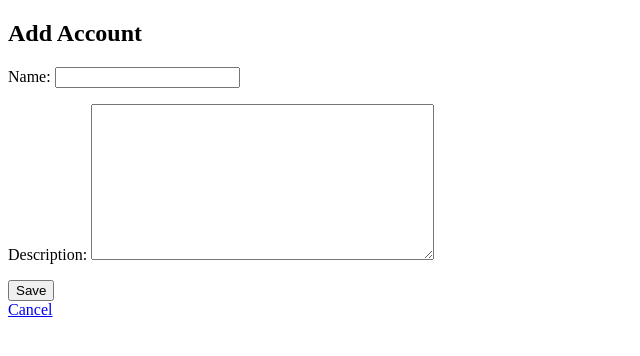
After one commit to eddipa/pft, a Django app: page /finance/accounts/new/ in a window 1280 px wide. The commit adds this page. Shown: the top 356 px of the page, without its empty margins (0-640 px from the left). Run offline with Django 5.2, Linux system fonts and the light colour scheme; the visitor is signed in with stand-in values (Sample User, id 1).

Commit message:
finance: accounts crud added

```diff
--- /dev/null
+++ b/finance/accounts_views.py
@@ -0,0 +1,43 @@
+from django.shortcuts import render, redirect, get_object_or_404
+from django.contrib.auth.decorators import login_required
+
+from .models import TransactionAccount
+from .forms import TransactionAccountForm
+
+@login_required
+def account_list(request):
+    accounts = TransactionAccount.objects.filter(user=request.user)
+    return render(request, 'finance/accounts/account_list.html', {'accounts': accounts})
+
+@login_required
+def create_account(request):
+    if request.method == 'POST':
+        form = TransactionAccountForm(request.POST)
+        if form.is_valid():
+            account = form.save(commit=False)
+            account.user = request.user
+            account.save()
+            return redirect('finance:account_list')
+    else:
+        form = TransactionAccountForm()
+    return render(request, 'finance/accounts/account_form.html', {'form': form, 'title': 'Add Account'})
+
+@login_required
+def edit_account(request, pk):
+    account = get_object_or_404(TransactionAccount, pk=pk, user=request.user)
+    if request.method == 'POST':
+        form = TransactionAccountForm(request.POST, instance=account)
+        if form.is_valid():
+            form.save()
+            return redirect('finance:account_list')
+    else:
+        form = TransactionAccountForm(instance=account)
+    return render(request, 'finance/accounts/account_form.html', {'form': form, 'title': 'Edit Account'})
+
+@login_required
+def delete_account(request, pk):
+    account = get_object_or_404(TransactionAccount, pk=pk, user=request.user)
+    if request.method == 'POST':
+        account.delete()
+        return redirect('finance:account_list')
+    return render(request, 'finance/accounts/account_confirm_delete.html', {'account': account})
--- a/finance/forms.py
+++ b/finance/forms.py
@@ -29,3 +29,15 @@ class TransactionCategoryForm(forms.ModelForm):
         super().__init__(*args, **kwargs)
         if user:
             self.fields['name' ,'description'].queryset = TransactionCategory.objects.filter(user=user)
+
+
+class TransactionAccountForm(forms.ModelForm):
+    class Meta:
+        model = TransactionAccount
+        fields = ['name', 'description']
+
+    def __init__(self, *args, **kwargs):
+        user = kwargs.pop('user', None)  # Pull the user from passed-in kwargs
+        super().__init__(*args, **kwargs)
+        if user:
+            self.fields['name' ,'description'].queryset = TransactionAccount.objects.filter(user=user)
--- a/finance/models.py
+++ b/finance/models.py
@@ -11,6 +11,7 @@ class TransactionAccount(models.Model):
     )
     name = models.CharField(max_length=100)
     description = models.TextField(blank=True, null=True)
+    is_default = models.BooleanField(default=False)
     created_at = models.DateTimeField(default=timezone.now)
 
     class Meta:
--- /dev/null
+++ b/finance/templates/finance/accounts/account_form.html
@@ -0,0 +1,10 @@
+{% extends 'base.html' %}
+{% block content %}
+<h2>{{ title }}</h2>
+<form method="post">
+  {% csrf_token %}
+  {{ form.as_p }}
+  <button type="submit">Save</button>
+</form>
+<a href="{% url 'finance:account_list' %}">Cancel</a>
+{% endblock %}
--- a/finance/templates/finance/dashboard.html
+++ b/finance/templates/finance/dashboard.html
@@ -42,6 +42,6 @@
 </table>
 
 <a href="{% url 'finance:add_transaction' %}">+ Add Transaction</a>
-<br>
 <p><a href="{% url 'finance:category_list' %}">Manage Categories</a></p>
+<p><a href="{% url 'finance:account_list' %}">Manage Accounts</a></p>
 {% endblock %}
--- a/finance/urls.py
+++ b/finance/urls.py
@@ -9,6 +9,12 @@ from .views import (
     create_category,
     edit_category,
     delete_category,
+)
+from .views import (
+    account_list,
+    create_account,
+    edit_account,
+    delete_account,
 )
 
 
@@ -26,4 +32,9 @@ urlpatterns = [
     path('categories/new/', create_category, name='create_category'),
     path('categories/<int:pk>/edit/', edit_category, name='edit_category'),
     path('categories/<int:pk>/delete/', delete_category, name='delete_category'),
+
+    path('accounts/', account_list, name='account_list'),
+    path('accounts/new/', create_account, name='create_account'),
+    path('accounts/<int:pk>/edit/', edit_account, name='edit_account'),
+    path('accounts/<int:pk>/delete/', delete_account, name='delete_account'),
 ]
```
Also changed, not shown: finance/categories_views.py (added, +44 -0 lines), finance/templates/finance/accounts/account_confirm_delete.html (added, +11 -0 lines), finance/templates/finance/accounts/account_list.html (added, +17 -0 lines), finance/views.py (+3 -38 lines).
